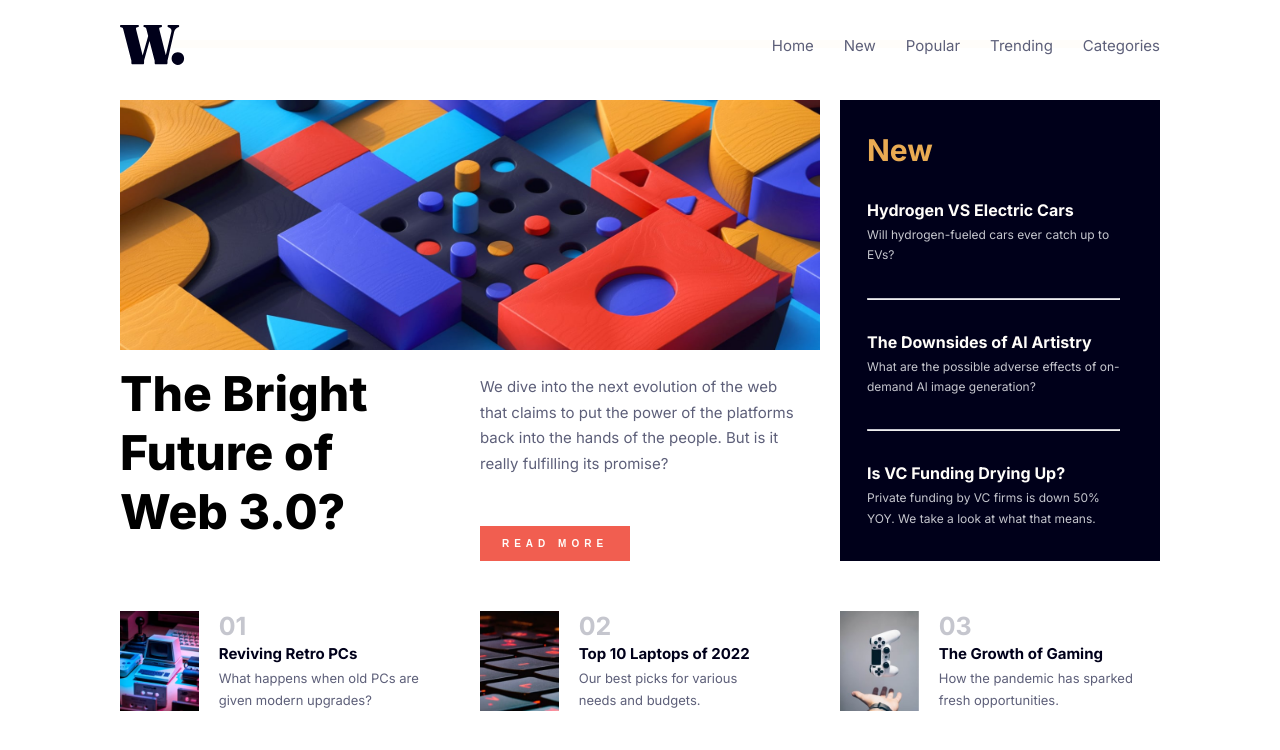
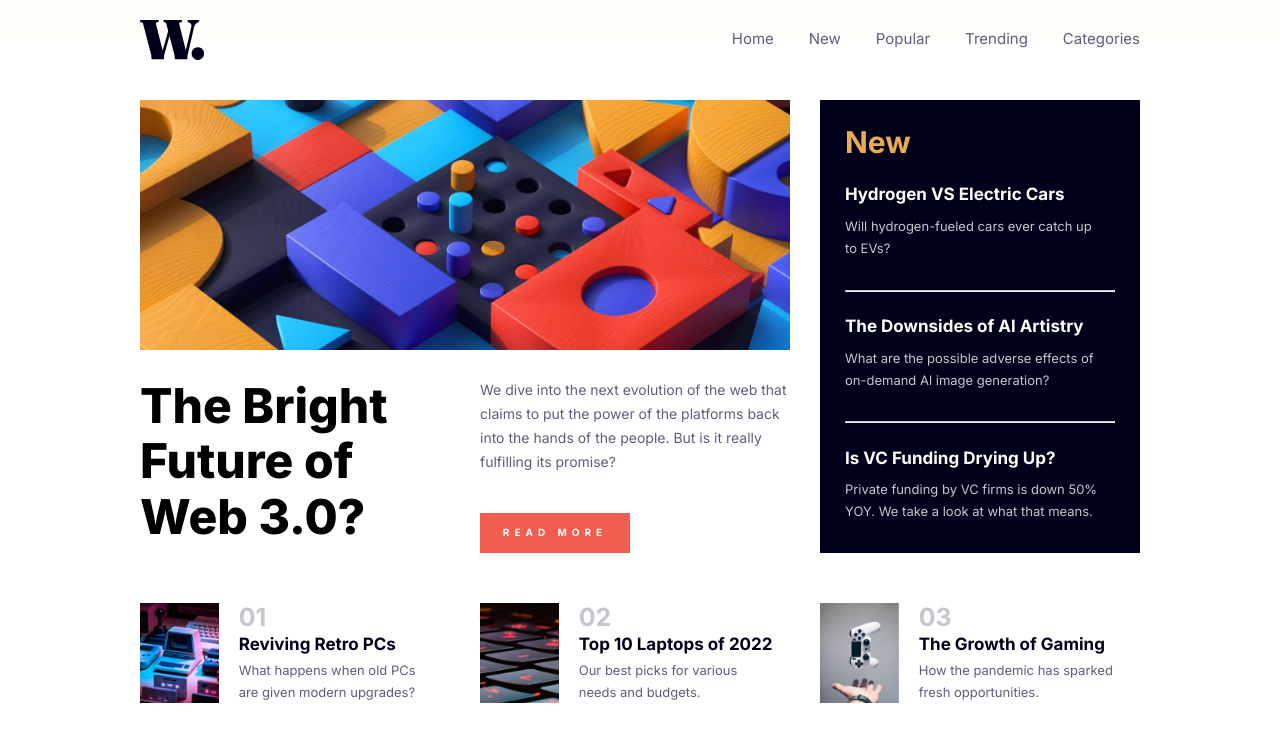
Before and after one commit to youssef7amdi/News-Homepage-template, a plain HTML site: page index.html in a window 1280 px wide. Drawn offline with Linux system fonts and the light colour scheme.

Commit message:
Update style and main content

```diff
--- a/index.html
+++ b/index.html
@@ -4,6 +4,7 @@
   <meta charset="UTF-8">
   <meta http-equiv="X-UA-Compatible" content="IE=edge">
   <link rel="stylesheet" href="/main.css">
+  <link rel="stylesheet" href="/normalize.css">
   <link rel="icon" type="image/png" sizes="32x32" href="images/favicon-32x32.png">
   <link rel="preconnect" href="https://fonts.googleapis.com">
 <link rel="preconnect" href="https://fonts.gstatic.com" crossorigin>
@@ -13,27 +14,22 @@
 </head>
 <body>
   <div class="parent">
-    <header>
-      <img src="images/logo.svg" alt="W.">
-      <ul>
+    <div class="container">
+        <img class="logo" src="images/logo.svg" alt="W.">
+        <ul class="nav">
           <li><a href="#">Home</a></li>
           <li><a href="#">New</a></li>
           <li><a href="#">Popular</a></li>
           <li><a href="#">Trending</a></li>
           <li><a href="#">Categories</a></li>
         </ul>
-    </header>
-    <div class="content">
-      <section>
-        <div><img src="images/image-web-3-desktop.jpg" alt="Error"></div>
-        <div>
-          <h2>The Bright Future of Web 3.0?</h2>
-          <div>
+          <div class="main-img"><img src="images/image-web-3-desktop.jpg" alt="Error"></div>
+
+            <h2 class="bright-future">The Bright Future of Web 3.0?</h2>
+            <div class="paragraph">
               <p>We dive into the next evolution of the web that claims to put the power of the platforms back into the hands of the people. But is it really fulfilling its promise?</p>
               <button>Read more</button>
             </div>
-        </div>
-      </section>
         <aside>
           <h2>New</h2>
           <div>
@@ -57,9 +53,7 @@
             <p>Private funding by VC firms is down 50% YOY. We take a look at what that means.</p>
           </div>
         </aside>
-    </div>
-    <div class="footer">
-      <div class="one">
+        <div class="foot one">
           <img src="images/image-retro-pcs.jpg" alt="error">
           <div>
             <h2>01</h2>
@@ -69,7 +63,7 @@
             <p>What happens when old PCs are given modern upgrades?</p>
           </div>
         </div>
-      <div class="two">
+        <div class="foot two">
           <img src="images/image-top-laptops.jpg" alt="error">
           <div>
             <h2>02</h2>
@@ -79,7 +73,7 @@
             <p>Our best picks for various needs and budgets.</p>
           </div>
         </div>
-      <div class="three">
+        <div class="foot three">
           <img src="images/image-gaming-growth.jpg" alt="error">
           <div>
             <h2>03</h2>
--- a/main.css
+++ b/main.css
@@ -5,168 +5,161 @@
 body {
   font-family: 'Inter', sans-serif;
   font-size: 15px;
-  font-weight: 400;
 }
 p {
   line-height: 1.7;
   color: hsl(236, 13%, 42%);
 }
 .parent {
+  background-color: hsl(36, 100%, 99%);
+}
+.container {
   width: 1040px;
   height: 1vh;
+  padding: 20px;
   display: grid;
-  grid-template-rows: 10px auto 100px;
-  margin: 40px auto;
-  grid-row-gap: 20px;
+  grid-template-columns: repeat(3, 1fr);
+  grid-template-rows: 10px 1fr 1fr 100px;
+  grid-template-areas: "logo nav nav" "img img aside" "h2 para aside" "pic1 pic2 pic3";
+
+  margin-left: auto;
+  margin-right: auto;
+  row-gap: 50px;
+  column-gap: 20px;
   background-color: hsl(36, 100%, 99%);
 }
 a {
   text-decoration: none;
 }
-header {
-  grid-area: 1 / 1 /span 1 / span 1;
-  width: 1040px;
-  display: flex;
-  justify-content: space-between;
-  align-items: center;
+.logo {
+  grid-area: logo;
+  grid-area: 1/ 1 / span 1 / span 1;
 }
-header ul {
+.nav {
+  grid-area: nav;
+  grid-area: 1 / 2 / span 1 / span 2;
   list-style: none;
   display: flex;
   justify-content: flex-end;
-  align-items: center;
 }
-header ul li {
-  margin-left: 30px;
+.nav li {
+  margin-left: 35px;
+  margin-top: 10px
 }
-header ul li a {
+.nav li a {
   color: hsl(236, 13%, 42%);
 }
-header ul li a:hover {
+.nav li a:hover {
   color: hsl(5, 85%, 63%);
 }
-.content {
-  grid-area: 2 / 1 / span 1 / span 1;
-  display: grid;
-  grid-template-columns: repeat(3, 1fr);
-  grid-gap: 40px;
-  justify-content: space-between;
-  margin-top: 30px;
+.main-img {
+  grid-area: img;
+  margin-top: 20px;
 }
-.content section {
-  grid-area: 1 / 1 / span 1 / span 2;
-}
-section div img {
-  width: 700px;
+.main-img img {
+  width: 650px;
   height: 250px;
 }
-.content section div:last-child {
-  margin-top: 10px;
-  display: grid;
-  grid-template-columns: repeat(2, 1fr);
-  grid-gap: 40px;
-}
-.content section h2 {
-  grid-area: 1/ 1/ /span 1 /span 1;
+.bright-future {
+  grid-area: h2;
+  margin-top: -25px;
   font-weight: 800;
   font-size: xxx-large;
 }
-
-.content section  div:last-child div {
-  grid-area: 1 / 2 / span 1/ span 1;
+.paragraph {
+  margin-top: -25px;
+  grid-area: para;
   display: flex;
   flex-direction: column;
   align-items: flex-start;
+  padding-right: 11px;
+  font-size: 14px;
 }
-.content section div:last-child div button {
+.paragraph button {
   background-color: hsl(5, 85%, 63%);
   color: hsl(36, 100%, 99%);
-  padding: 12px;
+  padding: 14px 12px;
   width: 150px;
   font-weight: bold;
   font-size: 10px;
   text-transform: uppercase;
   letter-spacing: 5px;
-  margin-top: 10px;
+  margin-top: 40px;
   border: none;
   cursor: pointer;
 }
-.content section div:last-child div button:hover {
+.paragraph button:hover {
   background-color: black;
 }
-.content aside {
-  grid-area: 1 / 3 / span 1 / span 1;
+aside {
+  grid-area: aside;
   background-color:hsl(240, 100%, 5%);
   display: flex;
   flex-direction: column;
-  padding: 0px 40px 0 27px;
+  margin-top: 20px;
+  padding: 0px 25px 0 25px;
   justify-content: space-evenly;
 }
-.content aside h2 {
+aside h2 {
   font-size: 30px;
+  margin-top: -5px;
   color:hsl(35, 77%, 62%);
 }
-.content aside div a {
+aside div {
+  margin-top: -5px;
+}
+aside div a {
   display: block;
   color: hsl(36, 100%, 99%);
-  padding-bottom: 5px;
-  font-size: 16px;
+  padding-bottom:10px;
+  font-size: 17px;
 }
-.content aside div a:hover {
+aside div a:hover {
   color: hsl(35, 77%, 62%);
 }
-.content aside div p {
-  font-size: 12px;
+aside div p {
+  padding-right: 10px;
+  font-size: 13px;
   font-weight: 400;
   color:  hsl(233, 8%, 79%);
 }
-.content aside hr {
+aside hr {
   border-top: 0.2px solid hsl(233, 8%, 79%);
 }
-.footer {
-  width: 1040px;
-  grid-area: 3 / 1 / span 1 / span 1;
-  display: grid;
-  grid-template-columns: repeat(3, 1fr);
-  justify-content: space-between;
-  grid-gap: 40px;
-  margin-top: 30px;
-}
 .one {
-  grid-area: 1/ 1/ span 1/ span 1;
-  padding-right: 10px;
+  grid-area: pic1;
 }
 .two {
-  grid-area: 1/ 2/ span 1/ span 1;
-  padding-right: 40px;
-
+  grid-area: pic2;
 }
 .three {
-  grid-area: 1/ 3/ span 1/ span 1;
+  grid-area: pic3;
 }
-.footer div {
+.foot {
   display: flex;
   justify-content: flex-start;
 }
-.footer div div {
+.foot div {
   display: flex;
   flex-direction: column;
   justify-content: space-between;
 }
-.footer div div h2 {
+.foot div h2 {
   font-size: 25px;
   color: hsl(233, 8%, 79%);
 }
-.footer div div h4 a {
+.foot div h4 a {
   color: hsl(240, 100%, 5%);
+  font-size: 17px;
 }
-.footer div div h4 a:hover {
+.foot div h4 a:hover {
   color:hsl(5, 85%, 63%);
 }
-.footer div div p {
+.foot div p {
   font-size: small;
+  padding-right: 25px;
 }
-.footer div img {
+.foot img {
   width: 80px;
   height: 100px;
   margin-right: 20px;
```
Also changed, not shown: normalize.css (added). Lines whose indentation alone changed are shown as unchanged.
